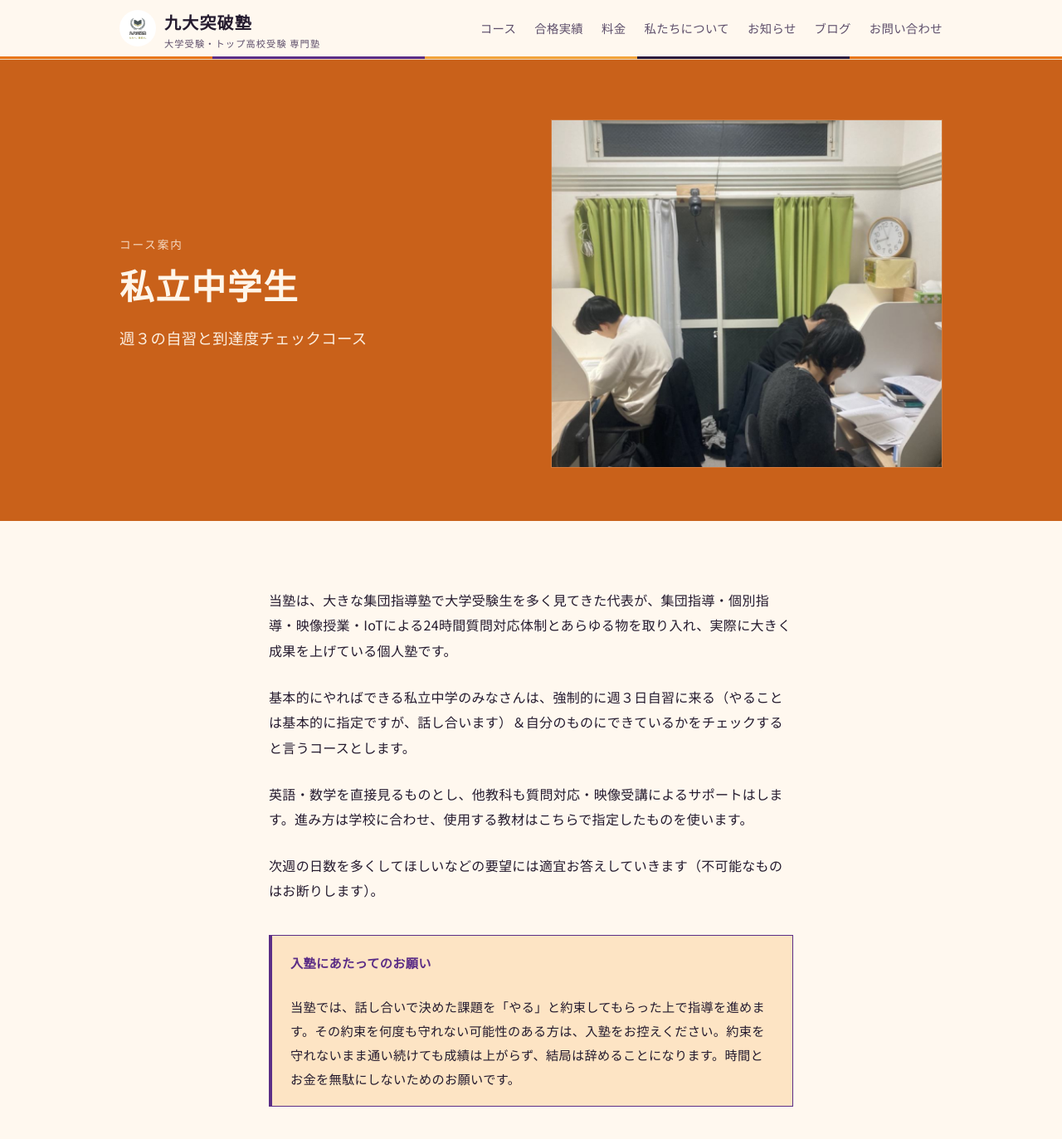
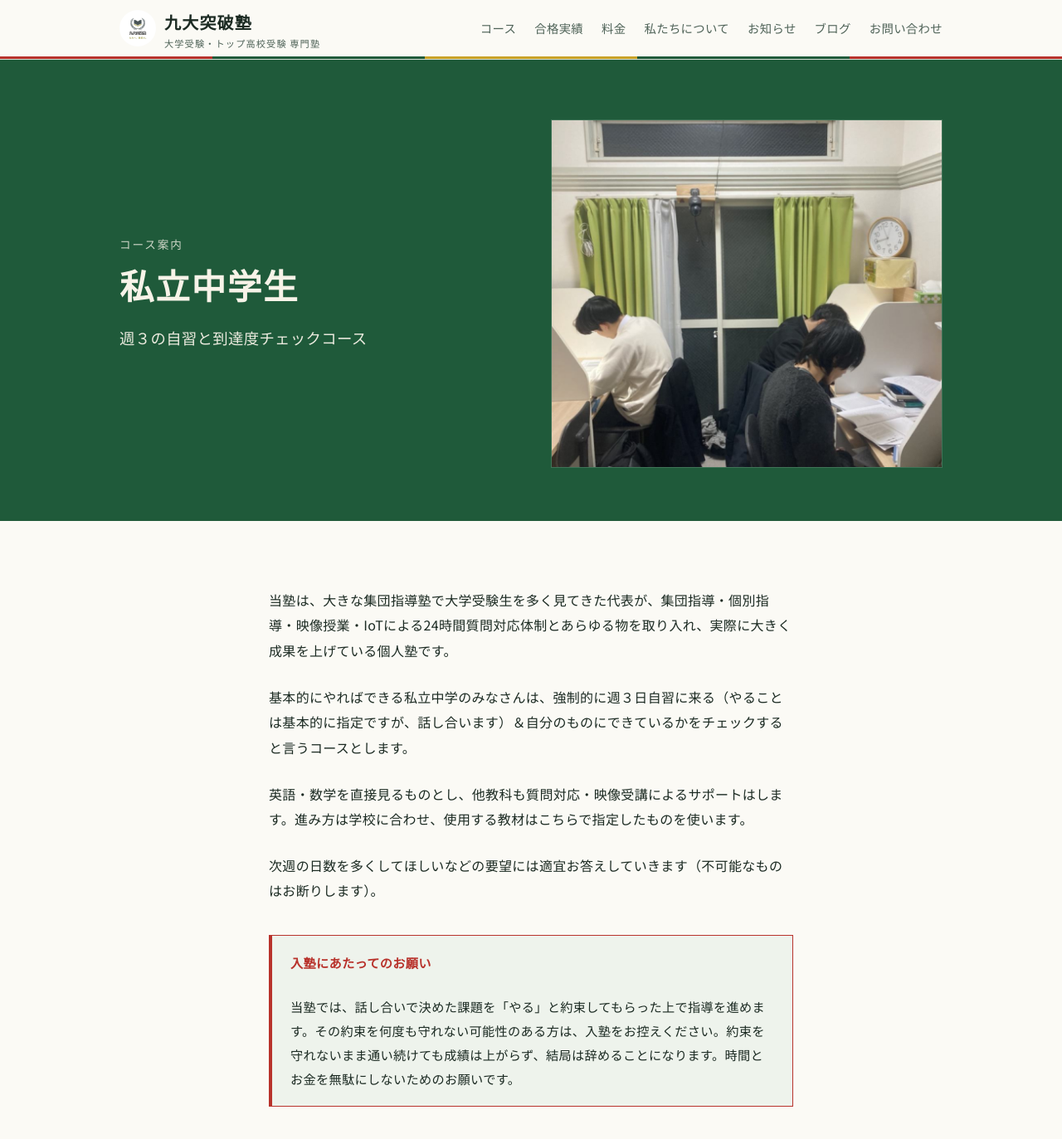
Before and after one commit to kyutotsujuku-collab/kyudai-top, a Jekyll site: the page chugaku-shiritsu/index.html, which Jekyll copies as it is, in a window 1280 px wide and 1400 px high. Shown: the top 1373 px of the window at 83% size. Built offline with Jekyll 4.4.1, drawn with Linux system fonts in a browser that asks for light colours.

Commit message:
クリスマス配色（共通CSS）

```diff
--- a/assets/site.css
+++ b/assets/site.css
@@ -1,12 +1,12 @@
-:root{--bg:#FFF8EF;--bg2:#FDE4C4;--ink:#241A2E;--ink2:#5E4F6B;--line:#EBD5B8;--navy:#C9611A;--navy-ink:#FFF6EA;--seal:#5B2D86}
-@media (prefers-color-scheme:dark){:root:not([data-theme="light"]){--bg:#17111F;--bg2:#211829;--ink:#F5EBDD;--ink2:#C3B2CF;--line:#372A41;--navy:#9E4A10;--navy-ink:#FFF6EA;--seal:#9B6BC8}}
+:root{--bg:#FBFAF5;--bg2:#EEF3EC;--ink:#1B2A22;--ink2:#4F6358;--line:#D5DDD5;--navy:#1F5A3A;--navy-ink:#F7F3E8;--seal:#B8322B}
+@media (prefers-color-scheme:dark){:root:not([data-theme="light"]){--bg:#101A14;--bg2:#17241C;--ink:#EEF0E8;--ink2:#AEBBB2;--line:#2A3A30;--navy:#0E3B25;--navy-ink:#EEF0E8;--seal:#D9534B}}
 *{box-sizing:border-box;margin:0;padding:0}
 body{background:var(--bg);color:var(--ink);font-family:"Noto Sans JP",system-ui,sans-serif;font-size:16px;line-height:1.9;letter-spacing:.02em;-webkit-font-smoothing:antialiased}
 img{max-width:100%;display:block}a{color:inherit}
 h1,h2,h3{font-family:"Noto Serif JP","Hiragino Mincho ProN",serif;font-weight:700;line-height:1.4;letter-spacing:.04em}
 .wrap{max-width:1040px;margin:0 auto;padding:0 24px}.narrow{max-width:680px;margin:0 auto}
 header{position:sticky;top:0;z-index:10;background:var(--bg);border-bottom:1px solid var(--line)}
-header::after{content:"";display:block;height:3px;background:linear-gradient(90deg,#E8761B 0 20%,#5B2D86 20% 40%,#F2A33A 40% 60%,#2B1B3D 60% 80%,#E8761B 80% 100%)}
+header::after{content:"";display:block;height:3px;background:linear-gradient(90deg,#B8322B 0 20%,#1F5A3A 20% 40%,#C9A227 40% 60%,#1F5A3A 60% 80%,#B8322B 80% 100%)}
 .hd{display:flex;align-items:center;justify-content:space-between;height:68px}
 .brand{display:flex;align-items:center;gap:10px;font-family:"Noto Serif JP",serif;font-weight:700;font-size:1.25rem;text-decoration:none;letter-spacing:.06em}
 .brand img{width:44px;height:44px;border-radius:50%;object-fit:cover}
@@ -58,8 +58,8 @@ nav a{position:relative}
 nav > ul > li > a::after{content:"";position:absolute;left:0;right:0;bottom:-6px;height:2px;background:var(--seal);transform:scaleX(0);transform-origin:left;transition:transform .3s ease}
 nav > ul > li > a:hover::after,nav > ul > li > a:focus-visible::after{transform:scaleX(1)}
 .target > div,.courses a,.plans .plan,.ways .way,.scene figure img,.gallery figure img,.page-hero img{transition:transform .35s ease,box-shadow .35s ease,border-color .35s ease}
-.target > div:hover,.courses a:hover,.plans .plan:hover,.ways .way:hover{transform:translateY(-4px);box-shadow:0 14px 30px -18px rgba(43,27,61,.35)}
-.scene figure:hover img,.gallery figure:hover img{transform:translateY(-4px);box-shadow:0 18px 36px -20px rgba(43,27,61,.45)}
+.target > div:hover,.courses a:hover,.plans .plan:hover,.ways .way:hover{transform:translateY(-4px);box-shadow:0 14px 30px -18px rgba(20,50,35,.35)}
+.scene figure:hover img,.gallery figure:hover img{transform:translateY(-4px);box-shadow:0 18px 36px -20px rgba(20,50,35,.45)}
 .cta,.btn{transition:transform .25s ease,filter .25s ease,box-shadow .25s ease}
-.cta:hover,.btn:hover{transform:translateY(-2px);box-shadow:0 10px 24px -12px rgba(232,118,27,.6)}
+.cta:hover,.btn:hover{transform:translateY(-2px);box-shadow:0 10px 24px -12px rgba(184,50,43,.6)}
 @media (prefers-reduced-motion:reduce){.reveal{opacity:1;transform:none;transition:none}.hero h1,.hero .lead,.hero .cta,.hero .record{animation:none}}
```
